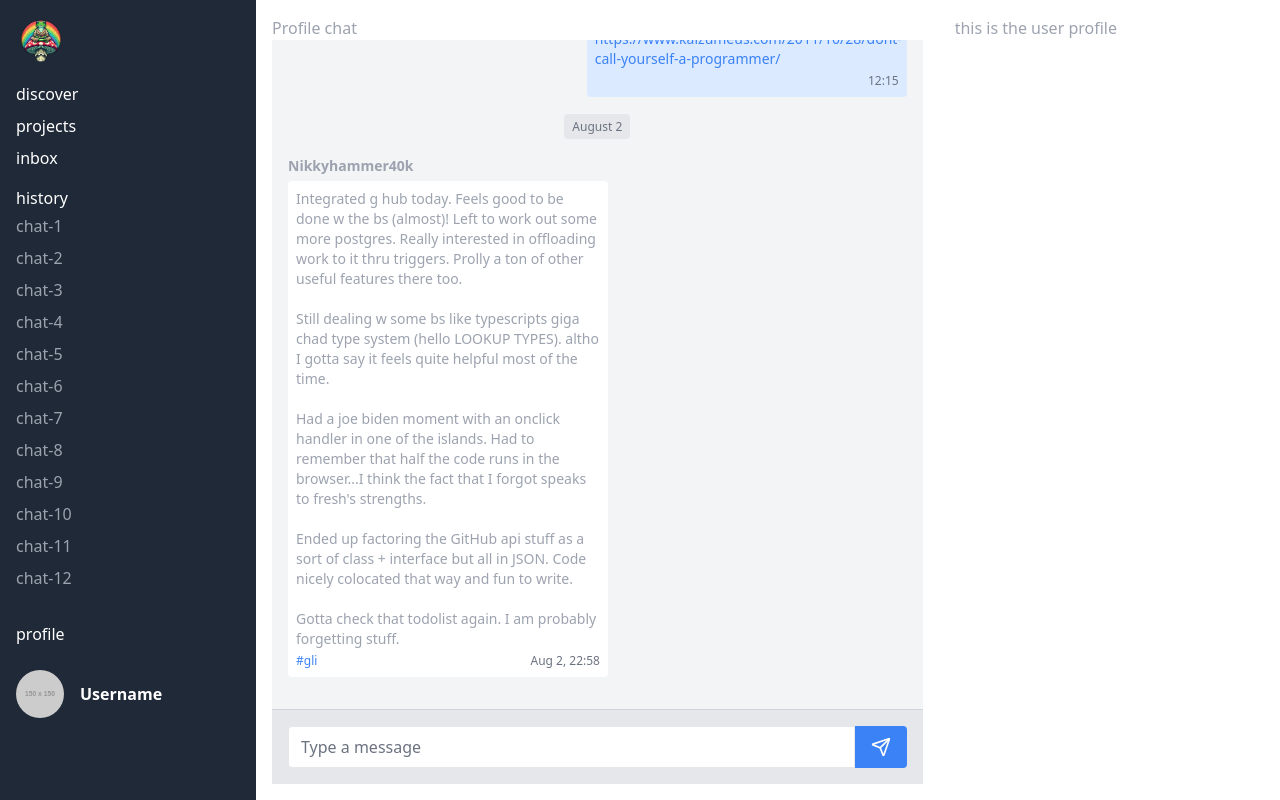
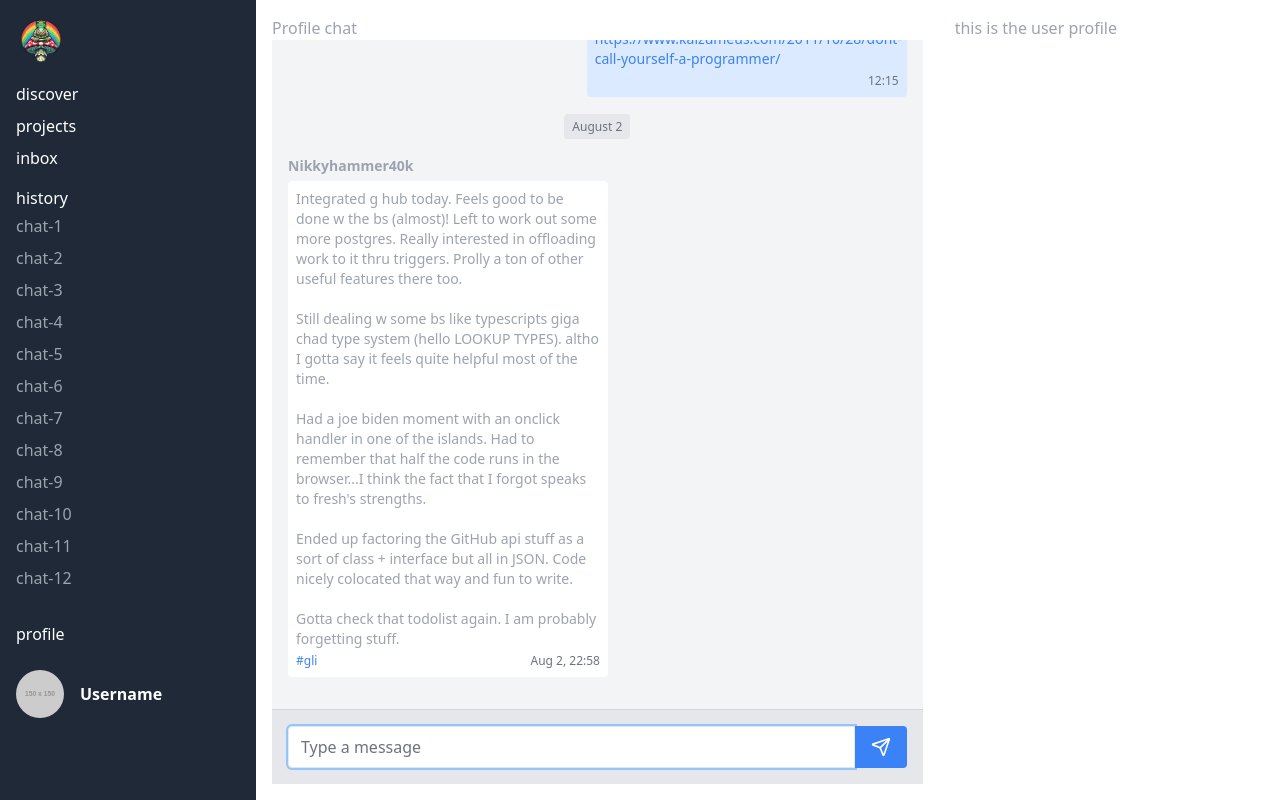
Before and after one commit to na47io/sage-clone, a Next.js app in the folder frontend/: page /profile in a window 1280 px wide. Built offline with nearby package versions, Linux system fonts and the light colour scheme.

Commit message:
feat: focus input when chat mounts

```diff
--- a/frontend/components/Chat.tsx
+++ b/frontend/components/Chat.tsx
@@ -42,7 +42,7 @@
   },
 ] as Message[];
 
-const MessageBubble = ({ message }) => {
+const MessageBubble = ({ message }: { message: Message }) => {
   const renderTextWithLinks = (text) => {
     const urlRegex =
       /(https?:\/\/(?:www\.|(?!www))[a-zA-Z0-9][a-zA-Z0-9-]+[a-zA-Z0-9]\.[^\s]{2,}|www\.[a-zA-Z0-9][a-zA-Z0-9-]+[a-zA-Z0-9]\.[^\s]{2,}|https?:\/\/(?:www\.|(?!www))[a-zA-Z0-9]+\.[^\s]{2,}|www\.[a-zA-Z0-9]+\.[^\s]{2,})/gi;
@@ -109,6 +109,12 @@
   const [messages, setMessages] = useState<Message[]>(testMessages);
   const [input, setInput] = useState("");
   const messageEndRef = useRef(null);
+  const inputRef = useRef(null);
+
+  useEffect(() => {
+    // focus on the input when the component mounts
+    inputRef.current?.focus();
+  });
 
   useEffect(() => {
     // Delay scroll to ensure DOM has updated
@@ -160,6 +166,7 @@
       <div className="p-4 bg-gray-200 border-t border-gray-300">
         <div className="flex items-center">
           <input
+            ref={inputRef}
             type="text"
             value={input}
             onChange={(e) => setInput(e.target.value)}
```
